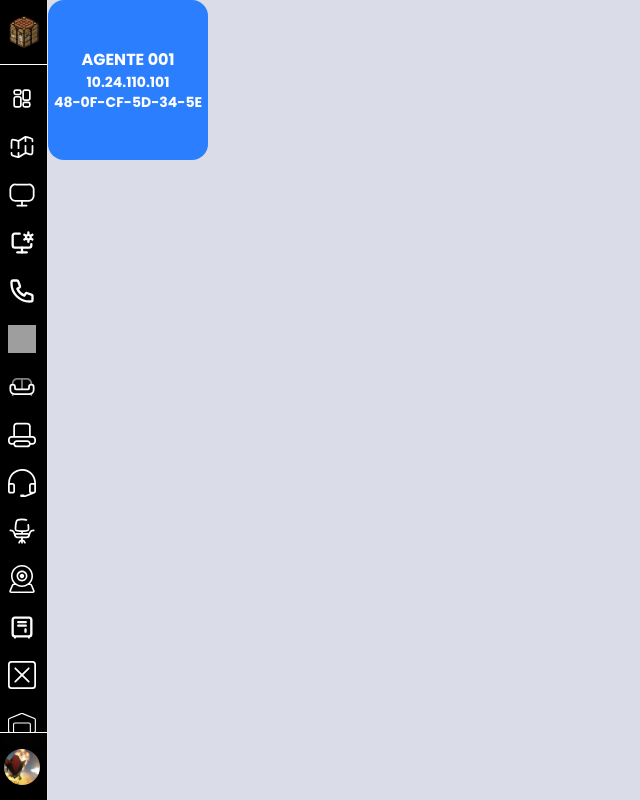
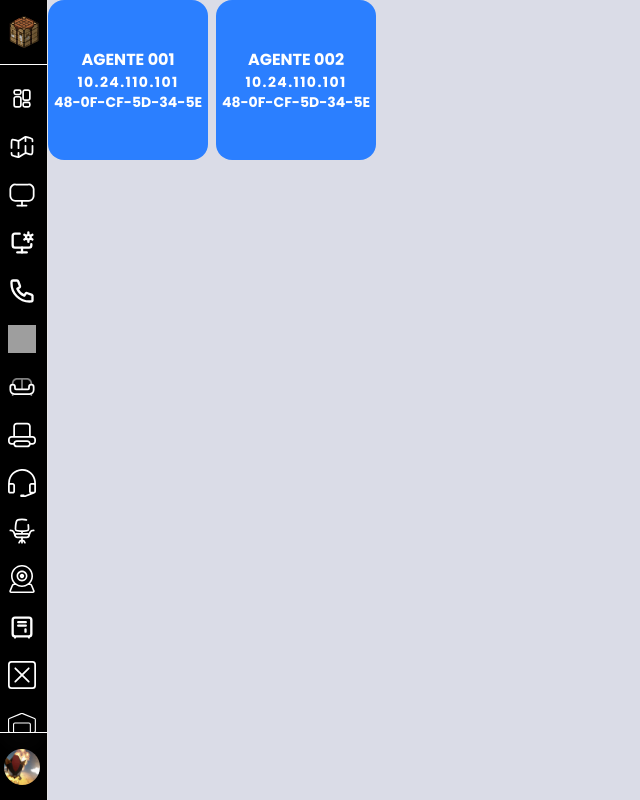
Before and after one commit to AndresAntelo21/inventory_front, a React (Vite) app: page /mapa-empresa in a window 1280 px wide. Shown: the whole page, without its empty margins (0-640 px from the left). Built offline with nearby package versions, Linux system fonts and the light colour scheme; grey boxes are pictures that could not be loaded.

Commit message:
fix: enhance Mampara component styling for better readability; update MapaEmpresa layout

```diff
--- a/src/components/mapa-empresa/mampara.tsx
+++ b/src/components/mapa-empresa/mampara.tsx
@@ -9,8 +9,8 @@ export const Mampara: React.FC<MamparaProps> = ({ title, ip, mac }) => {
     return (
         <div className="size-40 bg-blue-500 flex flex-col items-center justify-center rounded-2xl font-poppins font-bold text-white">
             <h1>{title}</h1>
-            <span className="text-sm">{ip}</span>
-            <span className="text-sm">{mac}</span>
+            <span className="text-sm font-semibold tracking-widest">{ip}</span>
+            <span className="text-sm font-semibold ">{mac}</span>
         </div>
     );
 };
--- a/src/components/mapa-empresa/mapa-empresa.tsx
+++ b/src/components/mapa-empresa/mapa-empresa.tsx
@@ -1,9 +1,11 @@
 import { Mampara } from "./mampara";
+
 // import Draggable from 'react-draggable';
 export const MapaEmpresa: React.FC = () => {
     return (
-        <div>
+        <div className="w-screen h-screen flex gap-2">
             <Mampara title="AGENTE 001" ip="10.24.110.101" mac="48-0F-CF-5D-34-5E" />
+            <Mampara title="AGENTE 002" ip="10.24.110.101" mac="48-0F-CF-5D-34-5E" />
         </div>
     );
 };
```
